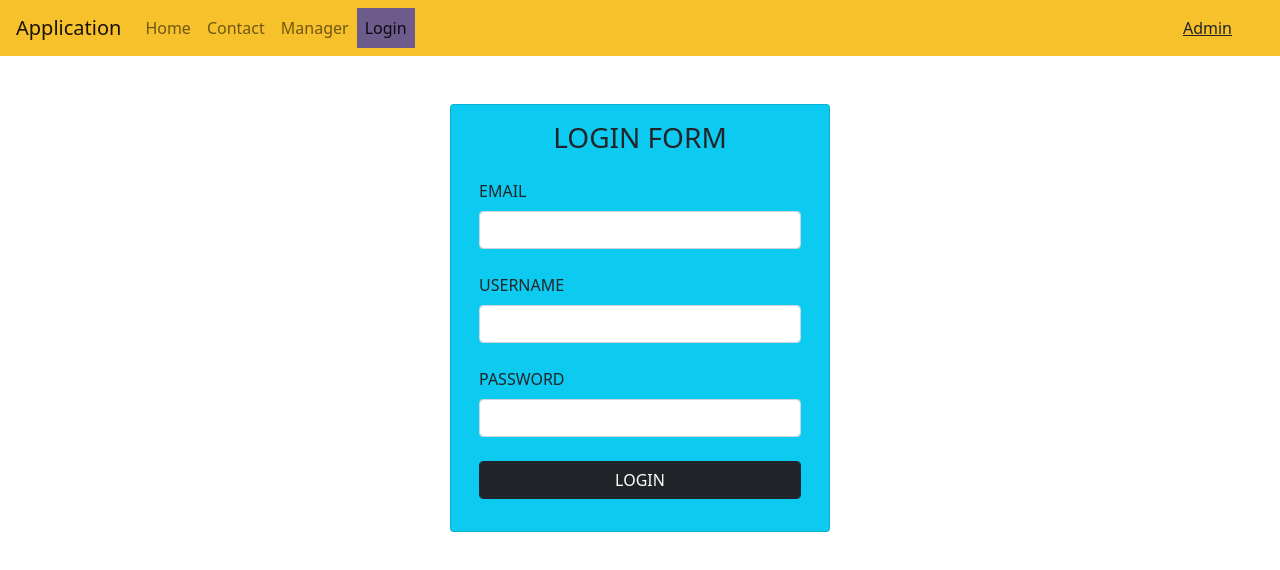
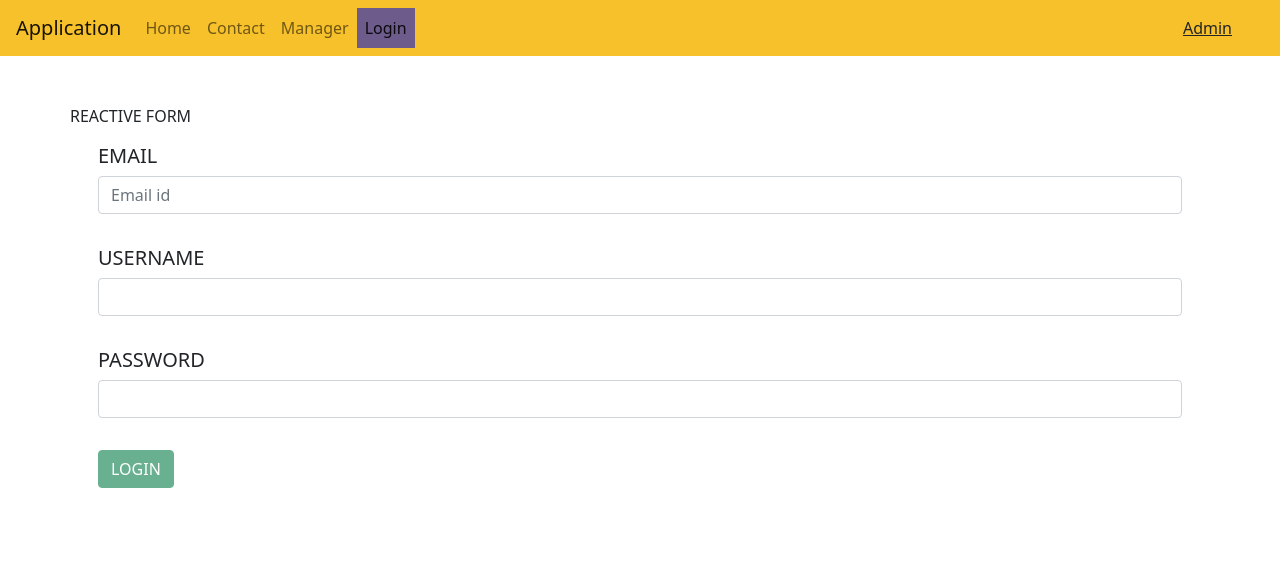
Before and after one commit to kunjal-tagline/ng-learning, an Angular app: page /login/1/1 in a window 1280 px wide. Shown: the top 570 px of the page. Built offline with nearby package versions, Linux system fonts and the light colour scheme.

Commit message:
inprogress reactive form

```diff
--- a/src/app/login/login.component.html
+++ b/src/app/login/login.component.html
@@ -1,4 +1,4 @@
-<div class="container" *ngIf="true">
+<div class="container" *ngIf="false">
     <div class="row pt-5 justify-content-center">
         <div class=" col-sm-4 card bg-info">
             <div class="pt-3 card-title text-center h3">
@@ -31,7 +31,7 @@
                             <div class="mb-4 form-group">
                                 <label for="password" class="form-label">PASSWORD</label><br>
                                 <input ngModel type="password" class="form-control" id="loginPassword" name="password"
-                                    #loginPassword="ngModel" required minlength="8" pattern="">
+                                    #loginPassword="ngModel" required minlength="8">
                                 <span class="text-danger" *ngIf="loginPassword.hasError('minlength')">*Password length
                                     should be 8 character</span>
                             </div>
@@ -55,3 +55,5 @@
             </div>
         </div>
     </div>
+</div>
+<app-reactive-form></app-reactive-form>
--- a/src/app/reactive-form/reactive-form.component.html
+++ b/src/app/reactive-form/reactive-form.component.html
@@ -1,22 +1,37 @@
 <div class="container">
-    <div class="row pt-5 justify-content-center">
+    <div class="row pt-5 ">
+        REACTIVE FORM
         <form [formGroup]="reactiveForm" (ngSubmit)="reactiveFormSubmit()">
-            <div class="mb-3 form-group">
+            <div class="p-3 form-group">
                 <div>
-                    <label for="username" id="username">USERNAME</label>
-                    <input type="text" [formControlName]="'username'">
+                    <label for="email" id="email" class="h5">EMAIL</label>
+                    <input type="text" class="form-control" [formControlName]="'email'" placeholder="Email id">
+                    <span *ngIf="reactiveForm.get('email')?.invalid" class="text-danger">*Email is not valid</span>
                 </div>
             </div>
-            <div class="mb-3 form-group">
+            <div class="p-3 form-group">
                 <div>
-                    <label for="password" id="password">PASSWORD</label>
-                    <input type="password" formControlName="password">
+                    <label for="username" id="username" class="h5">USERNAME</label>
+                    <input type="text" class="form-control" [formControlName]="'username'" >
+                    <!-- <div *ngIf="reactiveForm.get('username')?.invalid">
+                        <span *ngIf="reactiveForm.get('username')?.hasError('required')" class="text-danger">*username is required</span>
+                        <span *ngIf="reactiveForm.get('username')?.hasError('minlegth')" class="text-danger">*userame must be at least 3 characters long. </span>
+                        <span *ngIf="reactiveForm.get('username')?.hasError('maxlegth')" class="text-danger">*Name can be max 10 characters long. </span>
+                    </div> -->
+
+
                 </div>
             </div>
-            <div class="mb-3 form-group">
-                <button type="submit">LOGIN</button>
+            <div class="p-3 form-group">
+                <div>
+                    <label for="password" id="password" class="h5">PASSWORD</label>
+                    <input type="password" class="form-control" formControlName="password" >
+                    <span *ngIf="reactiveForm.get('password')?.hasError('minlength')" class="text-danger">*Password need minimum 8 character</span>
+                </div>
+            </div>
+            <div class="p-3 form-group">
+                <button type="submit" class="btn btn-success" [disabled]="reactiveForm.invalid">LOGIN</button>
             </div>
         </form>
-
     </div>
 </div>
--- a/src/app/reactive-form/reactive-form.component.ts
+++ b/src/app/reactive-form/reactive-form.component.ts
@@ -1,5 +1,5 @@
 import { Component, OnInit } from '@angular/core';
-import { FormControl, FormGroup } from '@angular/forms';
+import { FormControl, FormGroup, Validators } from '@angular/forms';
 
 @Component({
   selector: 'app-reactive-form',
@@ -16,11 +16,22 @@ export class ReactiveFormComponent implements OnInit {
 
   public createReactiveForm() {
     this.reactiveForm = new FormGroup({
-      username: new FormControl('kunjal'),
-      password: new FormControl(null)
-    })
+      email: new FormControl(
+        '',
+        Validators.pattern('^[a-z0-9._%+-]+@[a-z0-9.-]+.[a-z]{2,4}$')
+      ),
+      username: new FormControl('', [
+        Validators.required,
+        Validators.minLength(3),
+        Validators.maxLength(10),
+      ]),
+      password: new FormControl('', [
+        Validators.minLength(8),
+        Validators.pattern('(?=.*[0-9])'),
+      ]),
+    });
   }
   public reactiveFormSubmit() {
     console.log('reactiveloginfoorm data :>> ', this.reactiveForm);
-    }
   }
+}
```
